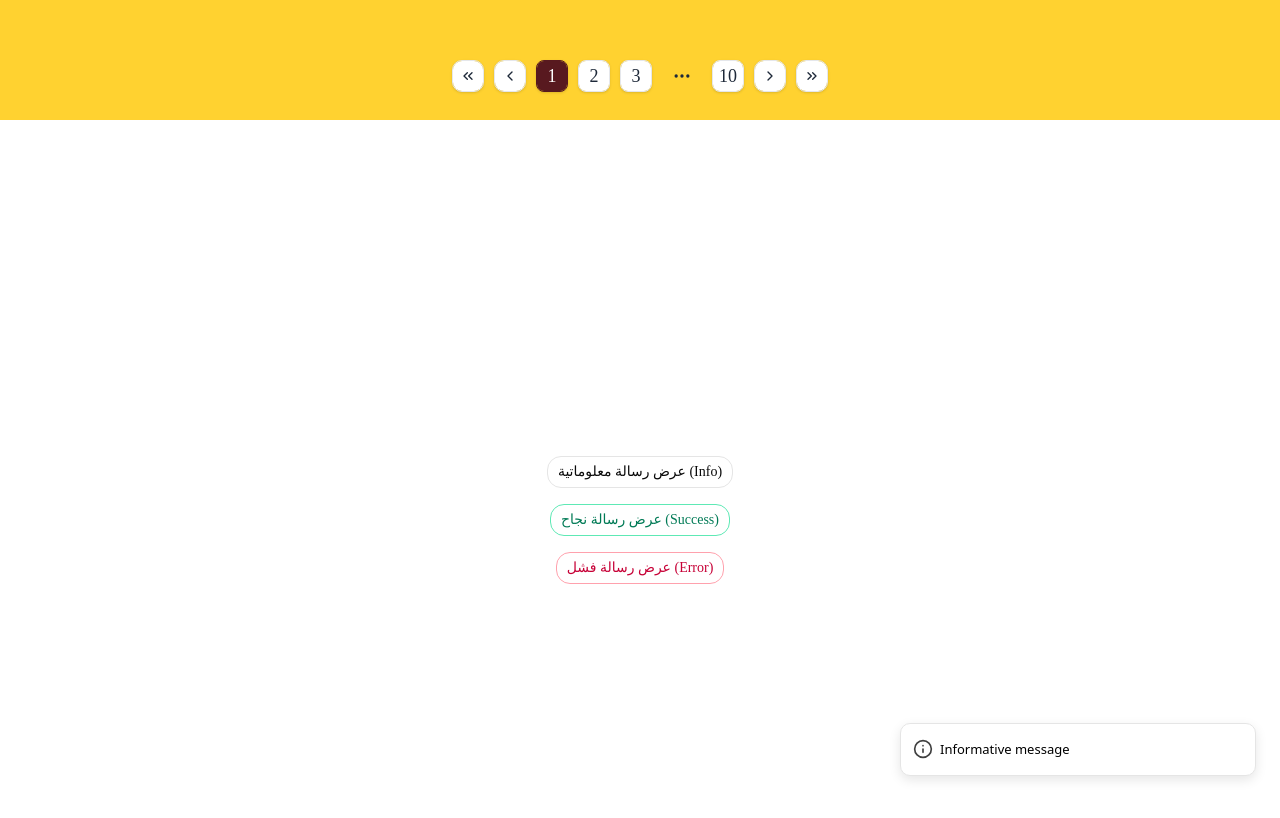
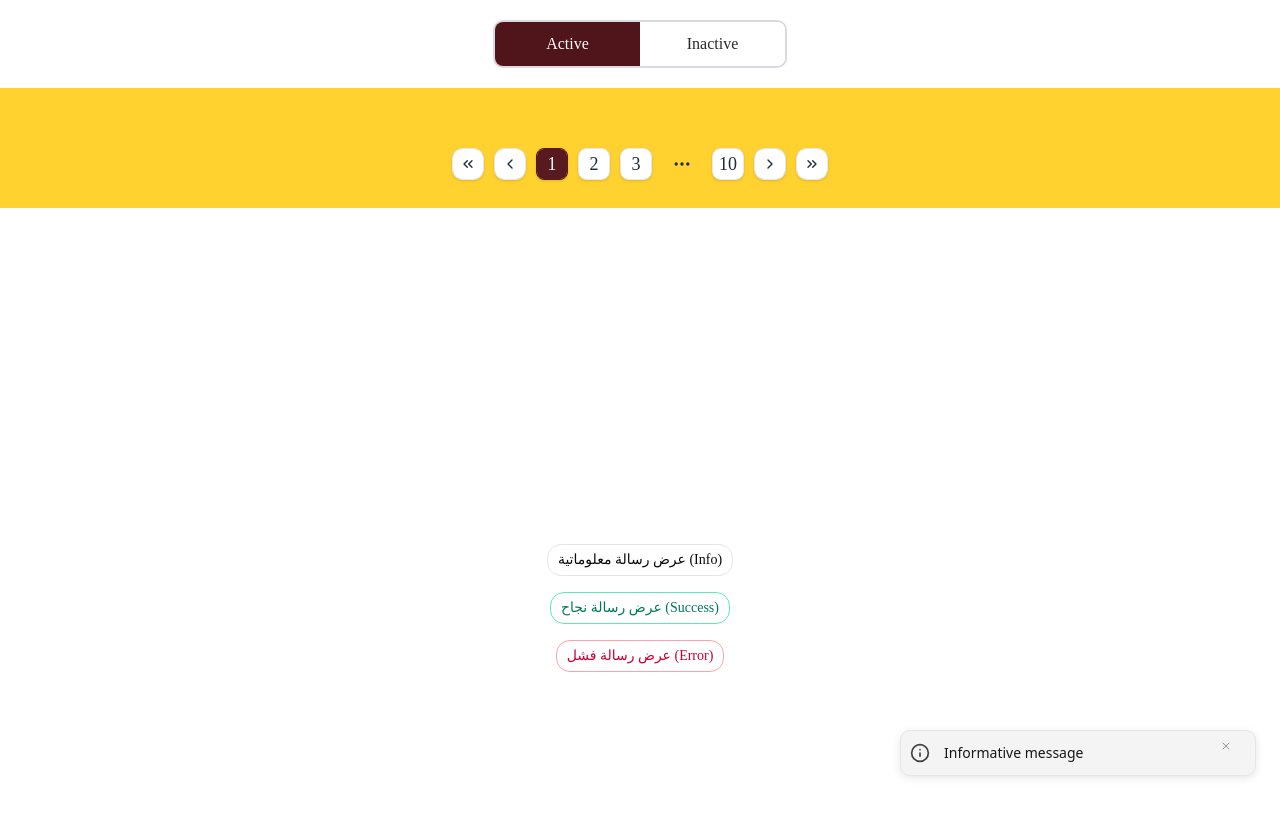
Before and after one commit to MaramEmadMohamed/rose-app-t3, a Next.js app: page / in a window 1280 px wide. Both pictures are taken after a click on the button "عرض رسالة معلوماتية (Info)". Shown: the top 818 px of the page. Built offline with nearby package versions, Linux system fonts and the light colour scheme.

Commit message:
toast and tabs are done

```diff
--- a/src/app/page.tsx
+++ b/src/app/page.tsx
@@ -1,5 +1,5 @@
-"use client"
-import { toast } from "sonner"
+"use client";
+import { toast } from "sonner";
 import { Button } from "@/components/ui/button";
 import {
   Pagination,
@@ -12,10 +12,21 @@ import {
   PaginationLast,
   PaginationEllipsis,
 } from "@/components/ui/pagination";
+
+import { Tabs, TabsList, TabsTrigger } from "@/components/ui/tabs";
 export default function Home() {
-
   return (
     <>
+      {/* tabs  */}
+      <div className="mx-auto my-5  max-w-141.5">
+        <Tabs defaultValue="overview" className="w-full">
+          <TabsList>
+            <TabsTrigger value="overview">Active</TabsTrigger>
+            <TabsTrigger value="analytics">Inactive</TabsTrigger>
+          </TabsList>
+        </Tabs>
+      </div>
+      {/* pagination */}
       <div className="p-6 bg-amber-300">
         <Pagination className="mt-8">
           <PaginationContent>
@@ -57,7 +68,7 @@ export default function Home() {
           </PaginationContent>
         </Pagination>
       </div>
-
+      {/* toast  */}
       <div className="flex flex-col items-center justify-center min-h-screen gap-4">
         {/* 1. زر الرسالة المعلوماتية */}
         <Button
@@ -86,7 +97,6 @@ export default function Home() {
           عرض رسالة فشل (Error)
         </Button>
       </div>
-
     </>
   );
 }
--- a/src/components/ui/sonner.tsx
+++ b/src/components/ui/sonner.tsx
@@ -1,13 +1,12 @@
+
 "use client";
 
 import { useTheme } from "next-themes";
-import { Toaster as Sonner, toast, type ToasterProps } from "sonner";
+import { Toaster as Sonner, type ToasterProps } from "sonner";
 import {
   Check,
-  InfoIcon,
-  OctagonXIcon,
+  Info,
   X,
-  XIcon,
 } from "lucide-react";
 
 const Toaster = ({ ...props }: ToasterProps) => {
@@ -16,41 +15,51 @@ const Toaster = ({ ...props }: ToasterProps) => {
   return (
     <Sonner
       theme={theme as ToasterProps["theme"]}
-      className="toaster group "
+      className="toaster group"
+      closeButton
       icons={{
         success: (
-          <div>
-            <Check className="size-5 text-emerald-600 " />
-            {/* <button
-            type="button"
-            onClick={() => toast.dismiss()}
-            aria-label="Close notification"
-            className="  rounded-md  py-2 text-slate-400 transition-colors hover:bg-slate-100 hover:text-slate-700 dark:hover:bg-slate-800 dark:hover:text-slate-200"
-          >
-            <X className="size-4 absolute top-0 left-0" />
-          </button> */}
-          </div>
+          <Check className="size-5 shrink-0 text-emerald-500 stroke-2" />
         ),
         info: (
-          <InfoIcon className="size-5 text-neutral-700 " />
+          <Info className="size-5 shrink-0 text-neutral-700 dark:text-neutral-300" />
         ),
-        error: <XIcon className="size-5 text-rose-600" />,
+        error: (
+          <X className="size-5 shrink-0 text-red-500 stroke-2" />
+        ),
       }}
       style={
         {
           "--normal-bg": "var(--popover)",
           "--normal-text": "var(--popover-foreground)",
           "--normal-border": "var(--border)",
-          "--border-radius": "var(--radius)",
+          "--border-radius": "10px",
         } as React.CSSProperties
       }
-
       toastOptions={{
         classNames: {
-          toast: "group toast group-[.toaster]:shadow-sm group-[.toaster]:rounded-2xl group-[.toaster]:p-4 group-[.toaster]:font-sans",
-          info: "bg-#f4f4f5! text-black! border-rgba(212, 212, 216, 1)! dark:bg-#18181b! ",
-          success: "bg-emerald-50!  text-black! border-rgba(212, 212, 216, 1)!  dark:bg-emerald-500! dark:text-white! ",
-          error: "bg-#fef2f2! text-black! border-rgba(212, 212, 216, 1)! dark:bg-#431819! ",
+          toast:
+            "group toast !flex !items-center !gap-3 !rounded-[10px] !border !px-3.5 !py-3 !font-sans !shadow-[0_2px_8px_rgba(0,0,0,0.10)]",
+
+          icon: "!flex !shrink-0 !items-center !justify-center",
+
+          content: "!flex-1 !min-w-0",
+
+          title: "!text-sm !font-medium",
+
+          description: "!text-sm",
+
+          closeButton:
+            "!absolute  !right-3 !left-auto !top-1/2 !-translate-y-1/2 !rounded-full !border-0 !bg-transparent !p-1 !text-neutral-500 hover:!bg-black/5 dark:!text-neutral-400 dark:hover:!bg-white/10",
+
+          info:
+            "!border-neutral-200 !bg-[#f4f4f5] !text-neutral-900 dark:!border-zinc-800 dark:!bg-[#18181b] dark:!text-white",
+
+          success:
+            "!border-emerald-100 !bg-[#ecfdf5] !text-neutral-900 dark:!border-emerald-950 !bg-[#064e3b] !text-emerald-50",
+
+          error:
+            "!border-red-100 !bg-[#fef2f2] !text-neutral-900 dark:!border-red-950 dark:!bg-[#451a1a] dark:!text-red-50",
         },
       }}
       {...props}
--- /dev/null
+++ b/src/components/ui/tabs.tsx
@@ -0,0 +1,81 @@
+"use client"
+
+import { Tabs as TabsPrimitive } from "@base-ui/react/tabs"
+import { cva, type VariantProps } from "class-variance-authority"
+import { cn } from "cn"
+
+function Tabs({
+  className,
+  orientation = "horizontal",
+  ...props
+}: TabsPrimitive.Root.Props) {
+  return (
+    <TabsPrimitive.Root
+      data-slot="tabs"
+      data-orientation={orientation}
+      className={cn(
+        "group/tabs flex  data-horizontal:flex-col",
+        className
+      )}
+      {...props}
+    />
+  )
+}
+
+const tabsListVariants = cva(
+  "flex min-w-[294px] min-h-[44px]  items-stretch rounded-[10px] border-2 border-[#d9d9df] bg-white p-0 overflow-hidden",
+  {
+    variants: {
+      variant: {
+        default: "bg-white",
+        line: "border-transparent bg-transparent",
+      },
+    },
+    defaultVariants: {
+      variant: "default",
+    },
+  }
+)
+
+function TabsList({
+  className,
+  variant = "default",
+  ...props
+}: TabsPrimitive.List.Props & VariantProps<typeof tabsListVariants>) {
+  return (
+    <TabsPrimitive.List
+      data-slot="tabs-list"
+      data-variant={variant}
+      className={cn(tabsListVariants({ variant }), className)}
+      {...props}
+    />
+  )
+}
+
+function TabsTrigger({ className, ...props }: TabsPrimitive.Tab.Props) {
+  return (
+    <TabsPrimitive.Tab
+      data-slot="tabs-trigger"
+      className={cn(
+        "relative flex h-11 px-4 py-3.5 transition-colors  dark:bg-#52525b  dark:text-white  flex-1 items-center justify-center rounded-none border-0 bg-white  text-[16px] font-medium text-[#292929] ",
+        "hover:bg-[#dc2626] dark:hover:bg-#ffc2d0 ",
+        "focus-visible:outline-none focus-visible:ring-2 focus-visible:ring-inset focus-visible:ring-[#50151a] dark:focus-visible:ring-[#ff85a240]",
+        "data-active:bg-[#50151a] data-active:text-white dark:data-active:text-black dark:data-active:bg-[#ff85a240]",
+        "disabled:pointer-events-none disabled:opacity-40 dark:bg-[#18181b]",
+        className
+      )}
+      {...props}
+    />
+  )
+}
+function TabsContent({ className, ...props }: TabsPrimitive.Panel.Props) {
+  return (
+    <TabsPrimitive.Panel
+      data-slot="tabs-content"
+      className={cn("flex-1 text-sm outline-none mt-2", className)}
+      {...props}
+    />
+  )
+}
+
+export { Tabs, TabsList, TabsTrigger, TabsContent, tabsListVariants }
```
Lines whose indentation alone changed are shown as unchanged.
